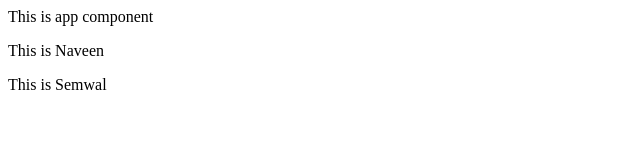
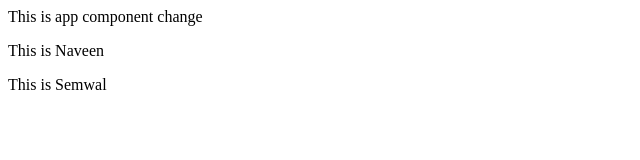
Before and after one commit to NaveeenSemwal/advance-angular, an Angular app: page / in a window 1280 px wide. Shown: the top 160 px of the page, without its empty margins (0-640 px from the left). Built offline with nearby package versions, Linux system fonts and the light colour scheme.

Commit message:
#change in app component

```diff
--- a/src/app/app.component.html
+++ b/src/app/app.component.html
@@ -1,7 +1,7 @@
 
 <div>
 
-  This is app component
+  This is app component change
 
 </div>
 
```
